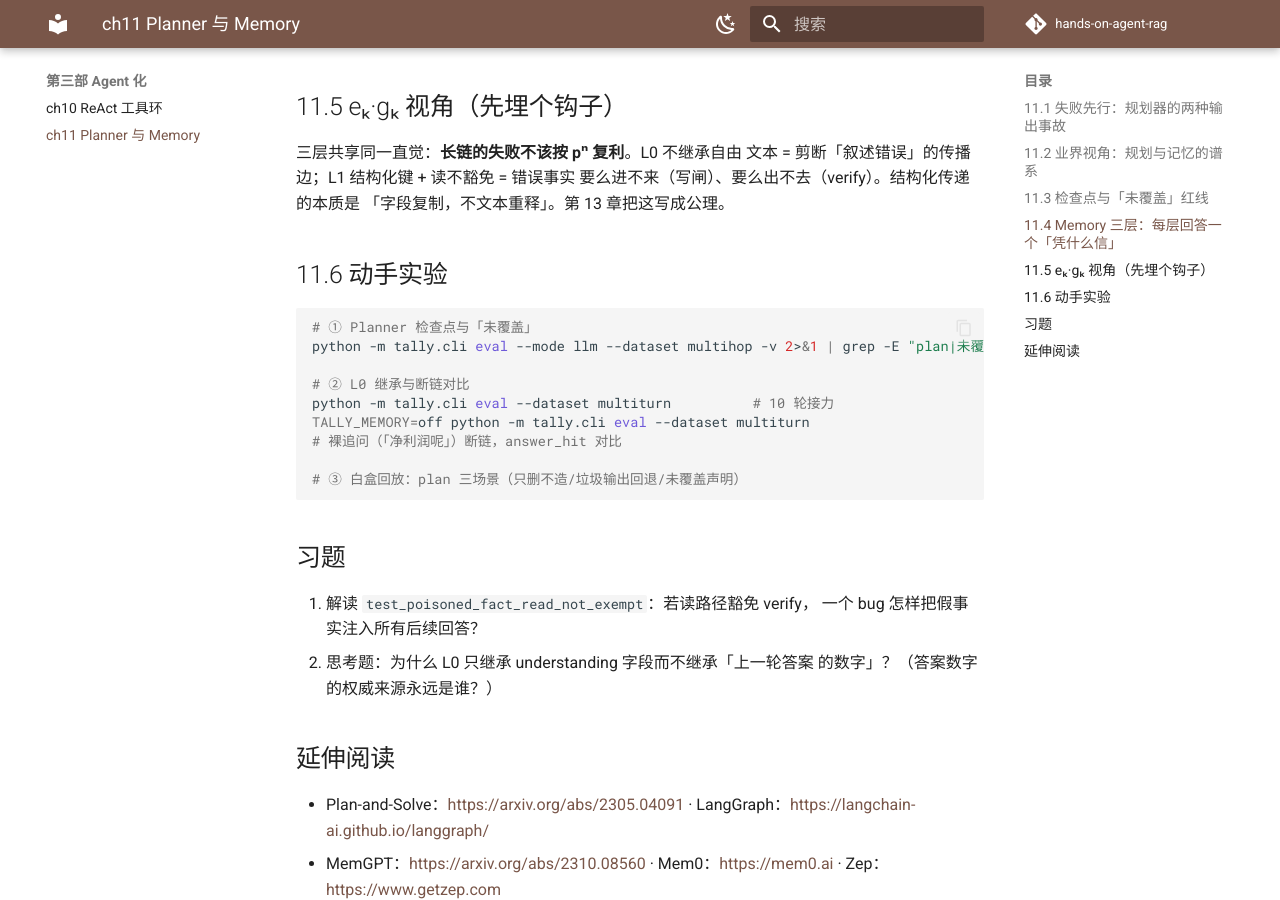
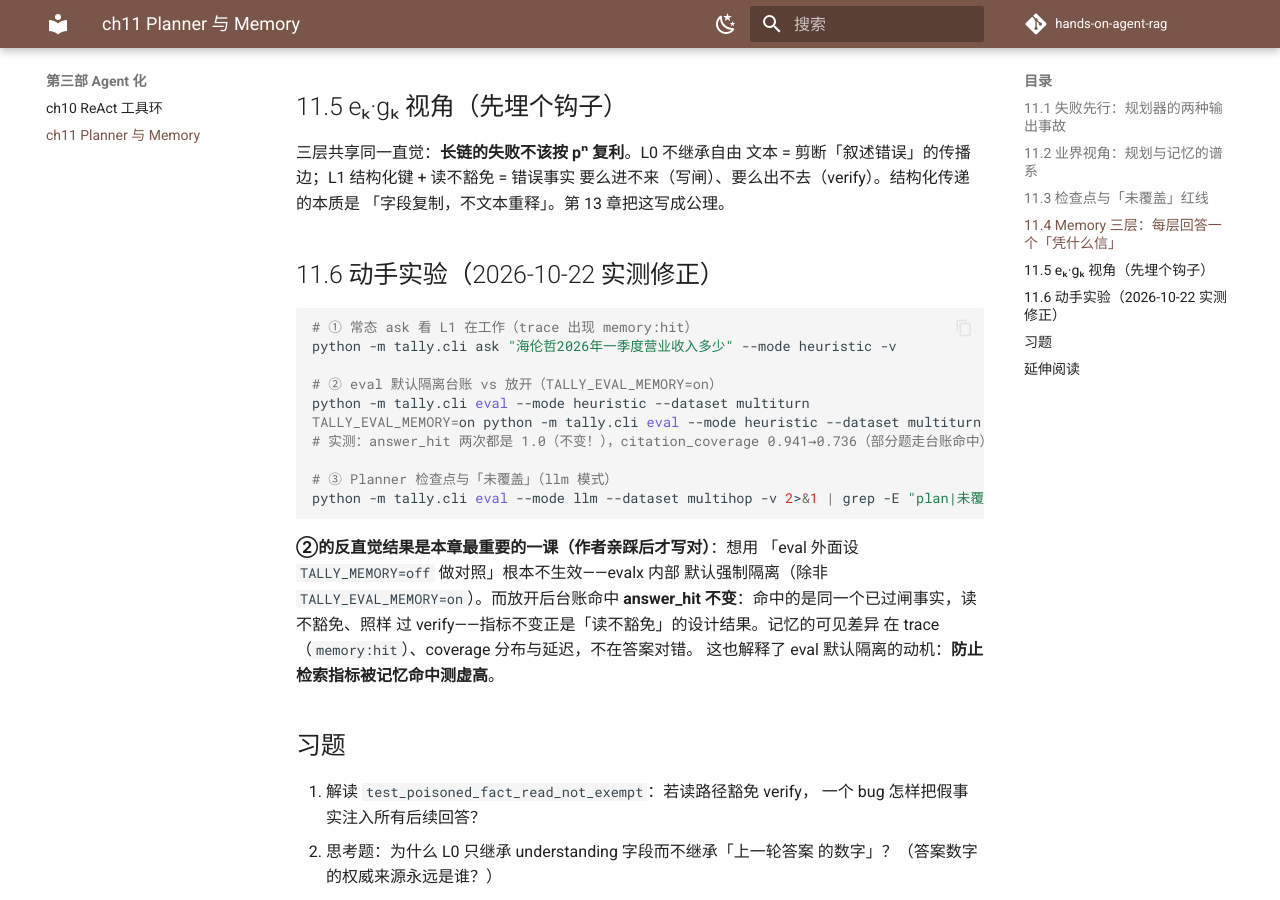
Before and after one commit to Ming-H/hands-on-agent-rag, an MkDocs documentation site: the page built from docs/ch11.md, in a window 1280 px wide and 900 px high, scrolled down 1962 px. Built offline with MkDocs 1.6.1 and Material for MkDocs 9.7.7, drawn with Linux system fonts in a browser that asks for light colours; comment, search, counter and statistics services are not loaded.

Commit message:
fix: 全部实验脚本本机跑通验证——修复 4 个脚本 bug + 实测修正回填
脚本验证（13 个中 12 个实跑通过；ch05 转讲解型）：
- ch06：查询词「谁赚得多」→「哪家」（规则层对比词表现场教学：词表
  外落 other 拒答）
- ch11：整章重写——原「TALLY_MEMORY=off 对比断链」不成立（evalx
  内部默认强制隔离台账，外部开关无效——作者亲踩）；实测正解：
  常态 ask 见 memory:hit / TALLY_EVAL_MEMORY=on 放开后 answer_hit
  不变（读不豁免，同一个已过闸事实）而 coverage 0.941→0.736 变化
- ch12/ch03：$rc（全角括号紧跟变量名的 bash 解析坑）改 ${rc}
- ch05：pip 不存在（uv venv 无 pip 模块）改「已装则跳过」；
  按作者要求不在本机重跑嵌入（内存开销大），转讲解型——数字引
  DESIGN-v0.6 §8.3 D19 实测存档

其余脚本实测：ch01 拒答+期间清单（含 understand 超时规则兜底的
live 演示）/ ch02 双闸门 / ch04 索引命中 / ch07 空白归一 True×2 /
ch09 扣非不含归母 / ch10 agent:fallback→decompose→verify 全链 /
ch13 边界账本原文

Co-Authored-By: Claude Opus 4.8 <noreply@anthropic.com>

````diff
--- a/docs/ch11.md
+++ b/docs/ch11.md
@@ -84,19 +84,28 @@ memory_probe 命中拼出的答案照样内联过 verify（**缓存证据不缓
 要么进不来（写闸）、要么出不去（verify）。结构化传递的本质是
 「字段复制，不文本重释」。第 13 章把这写成公理。
 
-## 11.6 动手实验
+## 11.6 动手实验（2026-10-22 实测修正）
 
 ```bash
-# ① Planner 检查点与「未覆盖」
+# ① 常态 ask 看 L1 在工作（trace 出现 memory:hit）
+python -m tally.cli ask "海伦哲2026年一季度营业收入多少" --mode heuristic -v
+
+# ② eval 默认隔离台账 vs 放开（TALLY_EVAL_MEMORY=on）
+python -m tally.cli eval --mode heuristic --dataset multiturn
+TALLY_EVAL_MEMORY=on python -m tally.cli eval --mode heuristic --dataset multiturn
+# 实测：answer_hit 两次都是 1.0（不变！），citation_coverage 0.941→0.736（部分题走台账命中）
+
+# ③ Planner 检查点与「未覆盖」（llm 模式）
 python -m tally.cli eval --mode llm --dataset multihop -v 2>&1 | grep -E "plan|未覆盖"
+```
 
-# ② L0 继承与断链对比
-python -m tally.cli eval --dataset multiturn          # 10 轮接力
-TALLY_MEMORY=off python -m tally.cli eval --dataset multiturn
-# 裸追问（「净利润呢」）断链，answer_hit 对比
-
-# ③ 白盒回放：plan 三场景（只删不造/垃圾输出回退/未覆盖声明）
-```
+**②的反直觉结果是本章最重要的一课（作者亲踩后才写对）**：想用
+「eval 外面设 `TALLY_MEMORY=off` 做对照」根本不生效——evalx 内部
+默认强制隔离（除非 `TALLY_EVAL_MEMORY=on`）。而放开后台账命中
+**answer_hit 不变**：命中的是同一个已过闸事实，读不豁免、照样
+过 verify——指标不变正是「读不豁免」的设计结果。记忆的可见差异
+在 trace（`memory:hit`）、coverage 分布与延迟，不在答案对错。
+这也解释了 eval 默认隔离的动机：**防止检索指标被记忆命中测虚高**。
 
 ## 习题
 
````
Also changed, not shown: README.md (+2 -2 lines), 5 other files.
